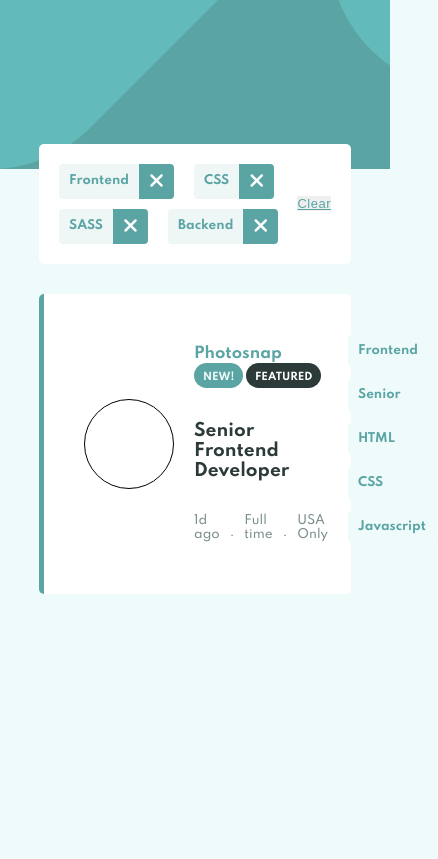
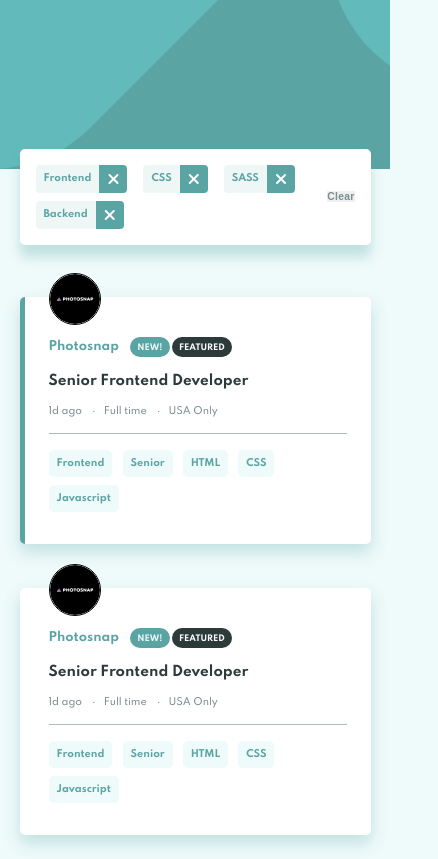
Before and after one commit to BurhanMullamitha/Static-Job-Listing, a website: page index.html in a window 390 px wide. Shown: the whole page, 438 px wide, since content can reach past the window. Drawn offline with Linux system fonts and the light colour scheme.

Commit message:
Finished media queries

```diff
--- a/index.html
+++ b/index.html
@@ -48,7 +48,34 @@
             <div class="jobs" id="jobs">
                 <ul class="joblist">
                     <li class="job active">
-                        <img src="" alt="" class="job__img">
+                        <img src="./images/photosnap.svg" alt="" class="job__img">
+                        <div class="job__info">
+                            <div class="job__status">
+                                <span class="job__company">
+                                    Photosnap
+                                </span>
+                                <span class="new">New!</span>
+                                <span class="featured">Featured</span>
+                            </div>
+
+                            <div class="job__role">Senior Frontend Developer</div>
+                            <ul class="job__details">
+                                <li class="job__details--item">1d ago</li>
+                                <li class="job__details--item">Full time</li>
+                                <li class="job__details--item">USA Only</li>
+                            </ul>
+                        </div>
+
+                        <div class="job__tags">
+                            <span class="job__tags--item">Frontend</span>
+                            <span class="job__tags--item">Senior</span>
+                            <span class="job__tags--item">HTML</span>
+                            <span class="job__tags--item">CSS</span>
+                            <span class="job__tags--item">Javascript</span>
+                        </div>
+                    </li>
+                    <li class="job">
+                        <img src="./images/photosnap.svg" alt="" class="job__img">
                         <div class="job__info">
                             <div class="job__status">
                                 <span class="job__company">
--- a/style.scss
+++ b/style.scss
@@ -1,11 +1,19 @@
 // COLORS
 
 $color-white: #fff;
+$color-black: #000;
 $color-top-bg: hsl(180, 29%, 50%);
 $color-bottom-bg: hsl(180, 52%, 96%);
 $color-filter-bg: hsl(180, 31%, 95%);
 $color-light-grey: hsl(180, 8%, 52%);
 $color-dark-grey: hsl(180, 14%, 20%);
+
+
+// BREAKPOINTS
+$bp-largest: 62.5em;
+$bp-medium: 43.75em;
+$bp-small: 37.5em;
+$bp-smallest: 25em;
 
 *,
 *::before,
@@ -18,6 +26,11 @@ $color-dark-grey: hsl(180, 14%, 20%);
 html {
     box-sizing: border-box;
     font-size: 62.5%;
+
+
+    @media only screen and (max-width: $bp-largest) {
+        font-size: 50%;
+    }
 }
 
 body {
@@ -33,7 +46,6 @@ body {
 }
 
 .container {
-
 }
 
 .search {
@@ -46,6 +58,7 @@ body {
     align-items: center;
     padding: 2rem;
     border-radius: 5px;
+    box-shadow: 0 1.5rem 1.5rem rgba($color-top-bg, .3);
 
     &__content {
         display: flex;
@@ -95,17 +108,24 @@ body {
     &__clear {
         border: none;
         font-size: 1.3rem;
-        text-decoration: underline;
-        color: $color-top-bg;
-        font-weight: 500;
+
+        color: $color-light-grey;
+        font-weight: 700;
         cursor: pointer;
-        letter-spacing: 0.5px;
-        transition: all .5s;
+        letter-spacing: 0.25px;
+        transition: all .2s;
+        margin-left: 1.5rem;
 
         &:hover {
-            color: $color-dark-grey;
+            color: $color-top-bg;
+            text-decoration: underline;
         }
     }
+
+    @media only screen and (max-width: $bp-largest) {
+        width: 90%;
+    }
+
 }
 
 .new {
@@ -135,37 +155,67 @@ body {
 .jobs {
     width: 80%;
     margin: 3rem auto;
+
+    @media only screen and (max-width: $bp-largest) {
+        width: 90%;
+    }
 }
 
 .joblist {
     list-style: none;
+
+    @media only screen and (max-width: $bp-smallest) {
+        margin-top: 6.5rem;
+    }
 }
 
 .job {
-    display: flex;
+    display: grid;
     background-color: $color-white;
-    padding: 4rem;
+    padding: 3rem;
     align-items: center;
     border-radius: 5px;
+    grid-template-columns: repeat(2, max-content) 1fr;
+    grid-gap: 3rem;
+    border-left: 5px solid transparent;
+    box-shadow: 0 1rem 2rem rgba($color-top-bg, .3);
+
+    &:not(:last-child) {
+        margin-bottom: 3.5rem;
+    }
 
     &.active {
         border-left: 5px solid $color-top-bg;
     }
 
     &__img {
-        min-height: 9rem;
-        min-width: 9rem;
+        height: 9rem;
+        width: 9rem;
         border-radius: 50%;
-        border: 1px solid black;
-        margin-right: 2rem;
+        border: 1px solid $color-black;
+
+        @media only screen and (max-width: $bp-small) {
+            grid-row: 1 / 3;
+        }
+
+        @media only screen and (max-width: $bp-smallest) {
+            height: 6.5rem;
+            width: 6.5rem;
+            justify-self: start;
+            margin-top: -7.5rem;
+            z-index: 2;
+        }
     }
 
     &__info {
         display: grid;
-        margin-right: auto;
         align-self: stretch;
         align-items: center;
-        gap: 1rem;
+        grid-gap: 2rem;
+
+        @media only screen and (max-width: $bp-smallest) {
+            margin-top: -2rem;
+        }
     }
 
     &__status {
@@ -214,6 +264,8 @@ body {
 
     &__tags {
         margin-left: 2rem;
+        justify-self: end;
+        padding-top: 1rem;
 
         &--item {
             font-size: 1.2rem;
@@ -236,5 +288,32 @@ body {
                 color: $color-bottom-bg;
             }
         }
+
+        @media only screen and (max-width: $bp-small) {
+            width: 100%;
+            grid-column: 2 / -1;
+        }
+
+        @media only screen and (max-width: $bp-smallest) {
+            padding-top: 2rem;
+            border-top: 1px solid rgba($color-light-grey, .6);
+            grid-column: 1 / -1;
+        }
+
     }
+
+    @media only screen and (max-width: $bp-small) {
+        grid-template-columns: max-content 1fr;
+        grid-gap: 2rem;
+    }
+
+    @media only screen and (max-width: $bp-smallest) {
+        grid-template-columns: 1fr;
+        grid-gap: 2rem;
+
+        &:not(:last-child) {
+            margin-bottom: 5.5rem;
+        }
+    }
+
 }
```
Also changed, not shown: css/style.css.
